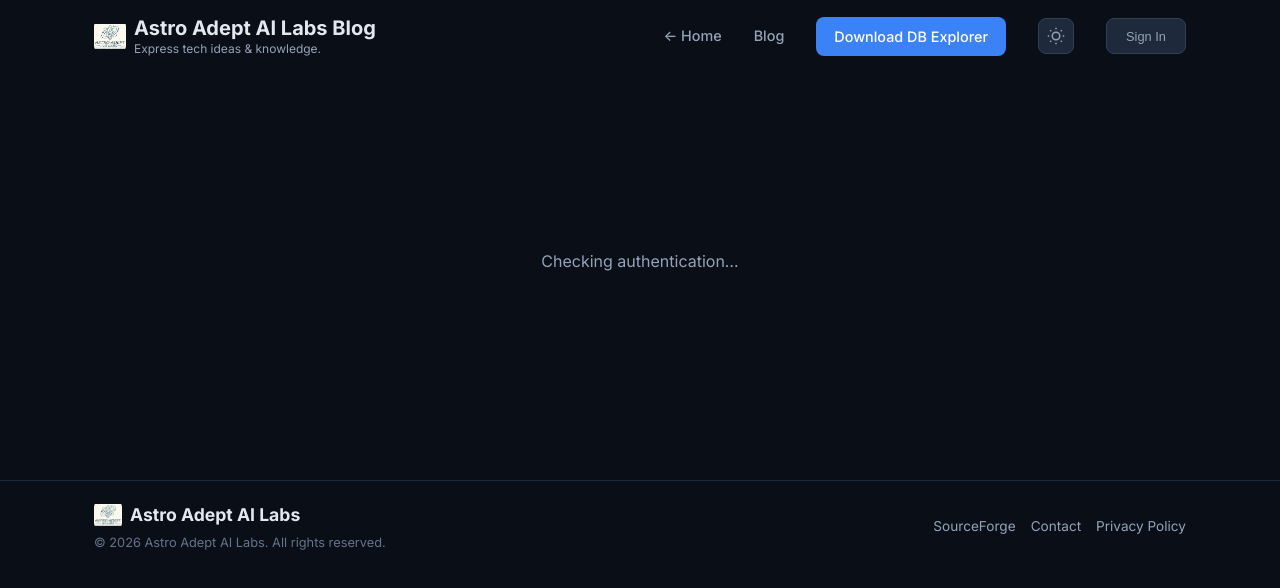
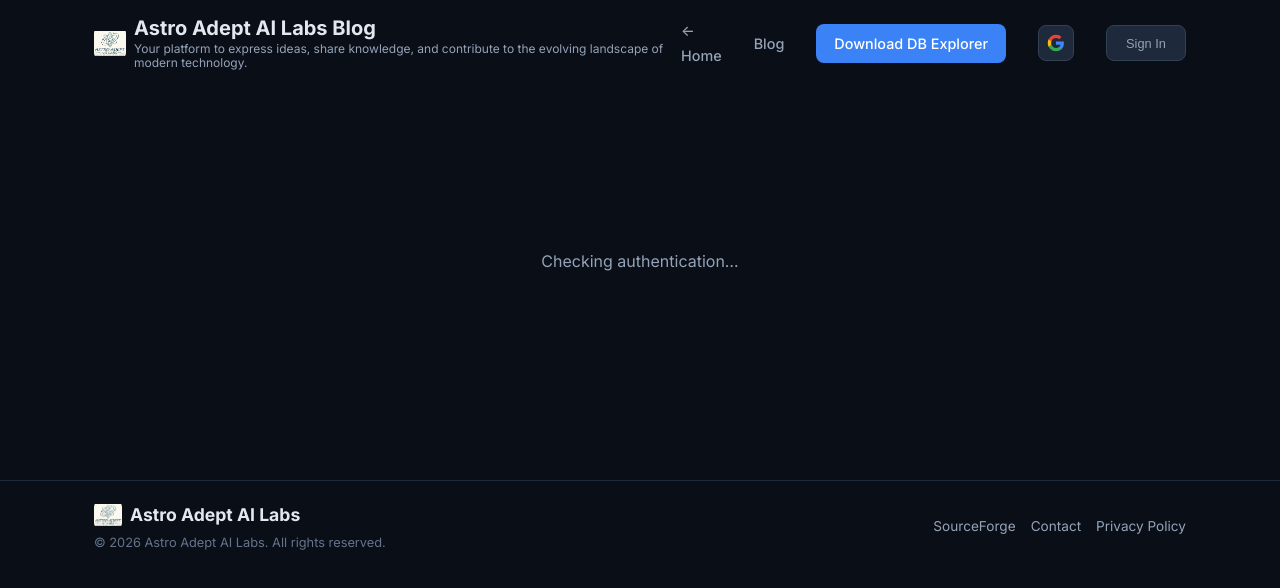
Before and after one commit to adeptashishsriv/db-explorer-site, a plain HTML site: page blog/write.html in a window 1280 px wide. Drawn offline with Linux system fonts and the light colour scheme; no server answers.

Commit message:
Revert "layout"
This reverts commit 9ae6a201404fec2ae30300e58722c9bf28e0f4fc.

```diff
--- a/blog/write.html
+++ b/blog/write.html
@@ -255,7 +255,7 @@
         <img src="../images/astro-adept-ai-labs.png" alt="Astro Adept AI Labs" class="nav-logo-img">
         <div>
           Astro Adept AI Labs Blog
-          <span class="nav-tagline">Express tech ideas & knowledge.</span>
+          <span class="nav-tagline">Your platform to express ideas, share knowledge, and contribute to the evolving landscape of modern technology.</span>
         </div>
       </a>
       <button class="nav-toggle" aria-label="Toggle navigation" onclick="toggleMenu()">
@@ -267,7 +267,7 @@
         <li><a href="https://sourceforge.net/projects/db-explorer/files/latest/download" target="_blank" rel="noopener noreferrer" class="btn btn-nav">Download DB Explorer</a></li>
         <li class="theme-switcher">
           <button class="theme-btn" id="themeToggle" aria-label="Change theme" title="Change theme">
-            <svg width="18" height="18" viewBox="0 0 24 24" fill="none" stroke="currentColor" stroke-width="2"><circle cx="12" cy="12" r="5"/><line x1="12" y1="1" x2="12" y2="3"/><line x1="12" y1="21" x2="12" y2="23"/><line x1="4.22" y1="4.22" x2="5.64" y2="5.64"/><line x1="18.36" y1="18.36" x2="19.78" y2="19.78"/><line x1="1" y1="12" x2="3" y2="12"/><line x1="21" y1="12" x2="23" y2="12"/><line x1="4.22" y1="19.78" x2="5.64" y2="18.36"/><line x1="18.36" y1="5.64" x2="19.78" y2="4.22"/></svg>
+            <svg width="18" height="18" viewBox="0 0 24 24" fill="none" aria-hidden="true"><path d="M22.56 12.25c0-.78-.07-1.53-.2-2.25H12v4.26h5.92c-.26 1.37-1.04 2.53-2.21 3.31v2.77h3.57c2.08-1.92 3.28-4.74 3.28-8.09z" fill="#4285F4"/><path d="M12 23c2.97 0 5.46-.98 7.28-2.66l-3.57-2.77c-.98.66-2.23 1.06-3.71 1.06-2.86 0-5.29-1.93-6.16-4.53H2.18v2.84C3.99 20.53 7.7 23 12 23z" fill="#34A853"/><path d="M5.84 14.09c-.22-.66-.35-1.36-.35-2.09s.13-1.43.35-2.09V7.07H2.18C1.43 8.55 1 10.22 1 12s.43 3.45 1.18 4.93l3.66-2.84z" fill="#FBBC05"/><path d="M12 5.38c1.62 0 3.06.56 4.21 1.64l3.15-3.15C17.45 2.09 14.97 1 12 1 7.7 1 3.99 3.47 2.18 7.07l3.66 2.84c.87-2.6 3.3-4.53 6.16-4.53z" fill="#EA4335"/></svg>
           </button>
           <div class="theme-dropdown" id="themeDropdown">
             <button class="theme-option" data-theme="midnight"><span class="theme-swatch" style="background:#3b82f6"></span>Midnight</button>
```
